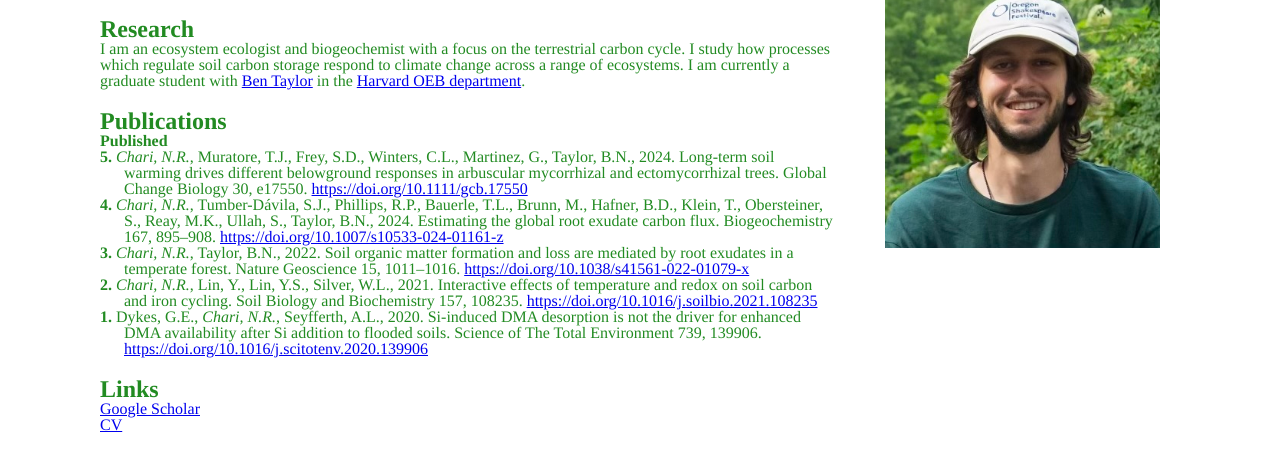
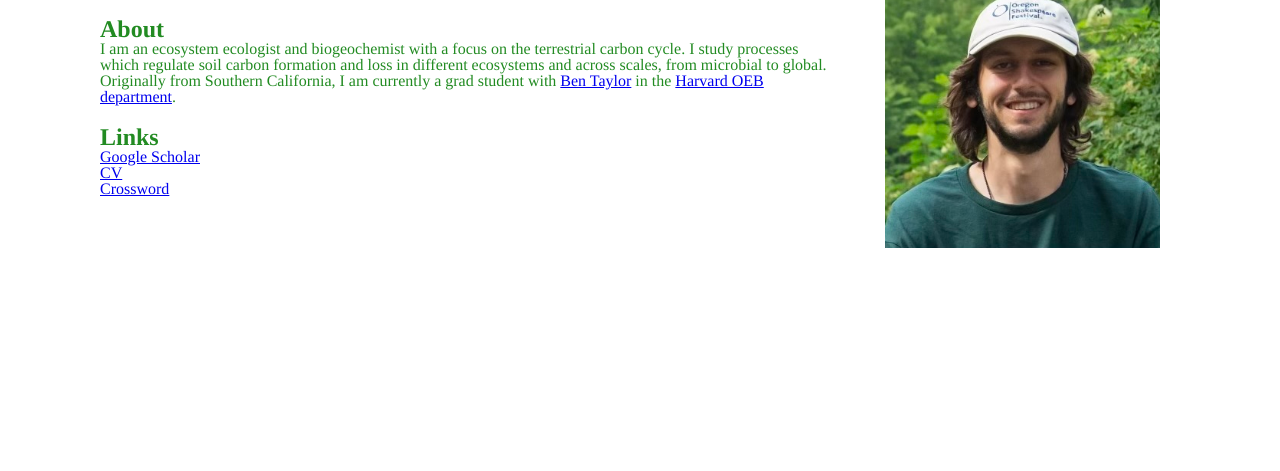
Before and after one commit to nrchari/nrchari.github.io, a plain HTML site: page index.html in a window 1280 px wide. Shown: the part 91-562 px from the top of the page. Drawn offline with Linux system fonts and the light colour scheme.

Commit message:
Add files via upload

```diff
--- a/index.html
+++ b/index.html
@@ -15,43 +15,16 @@
       </header>
       <section id="about">
         <div class="content">
-          <h2>Research</h2>
-          <p>I am an ecosystem ecologist and biogeochemist with a focus on the terrestrial carbon cycle. I study how processes which regulate soil carbon storage respond to climate change across a range of ecosystems. I am currently a graduate student with <a href="https://www.bntecology.com/">Ben Taylor</a> in the <a href="https://oeb.harvard.edu/">Harvard OEB department</a>.</p>
-        </div>
-      </section>
-      <section id="portfolio">
-        <div class="content">
-          <h2>Publications</h2>
-          <ol>
-    <b>Published</b><br>
-
-    <p class="publication">
-        <span class="publication-number">5.</span> <i>Chari, N.R.</i>, Muratore, T.J., Frey, S.D., Winters, C.L., Martinez, G., Taylor, B.N., 2024. Long-term soil warming drives different belowground responses in arbuscular mycorrhizal and ectomycorrhizal trees. Global Change Biology 30, e17550. <a href="https://doi.org/10.1111/gcb.17550">https://doi.org/10.1111/gcb.17550</a>
-    </p>
-
-    <p class="publication">
-        <span class="publication-number">4.</span> <i>Chari, N.R.</i>, Tumber-Dávila, S.J., Phillips, R.P., Bauerle, T.L., Brunn, M., Hafner, B.D., Klein, T., Obersteiner, S., Reay, M.K., Ullah, S., Taylor, B.N., 2024. Estimating the global root exudate carbon flux. Biogeochemistry 167, 895–908. <a href="https://doi.org/10.1007/s10533-024-01161-z">https://doi.org/10.1007/s10533-024-01161-z</a>
-    </p>
-
-    <p class="publication">
-        <span class="publication-number">3.</span> <i>Chari, N.R.</i>, Taylor, B.N., 2022. Soil organic matter formation and loss are mediated by root exudates in a temperate forest. Nature Geoscience 15, 1011–1016. <a href="https://doi.org/10.1038/s41561-022-01079-x">https://doi.org/10.1038/s41561-022-01079-x</a>
-    </p>
-
-    <p class="publication">
-        <span class="publication-number">2.</span> <i>Chari, N.R.</i>, Lin, Y., Lin, Y.S., Silver, W.L., 2021. Interactive effects of temperature and redox on soil carbon and iron cycling. Soil Biology and Biochemistry 157, 108235. <a href="https://doi.org/10.1016/j.soilbio.2021.108235">https://doi.org/10.1016/j.soilbio.2021.108235</a>
-    </p>
-
-    <p class="publication">
-        <span class="publication-number">1.</span> Dykes, G.E., <i>Chari, N.R.</i>, Seyfferth, A.L., 2020. Si-induced DMA desorption is not the driver for enhanced DMA availability after Si addition to flooded soils. Science of The Total Environment 739, 139906. <a href="https://doi.org/10.1016/j.scitotenv.2020.139906">https://doi.org/10.1016/j.scitotenv.2020.139906</a>
-    </p>
-</ol>
+          <h2>About</h2>
+          <p>I am an ecosystem ecologist and biogeochemist with a focus on the terrestrial carbon cycle. I study processes which regulate soil carbon formation and loss in different ecosystems and across scales, from microbial to global. Originally from Southern California, I am currently a grad student with <a href="https://www.bntecology.com/">Ben Taylor</a> in the <a href="https://oeb.harvard.edu/">Harvard OEB department</a>.</p>
         </div>
       </section>
       <section id="contact">
         <div class="content">
           <h2>Links</h2>
           <p><a href="https://scholar.google.com/citations?user=dv0UET8AAAAJ&hl=en">Google Scholar</a></p>
-          <p><a href="Chari CV 050124.pdf">CV</a></p>
+          <p><a href="Chari CV 061024.pdf">CV</a></p>
+          <p><a href="crossword.pdf">Crossword</a></p>
           <!-- Additional links or content goes here -->
         </div>
       </section>
```
Also changed, not shown: 2 other files.
